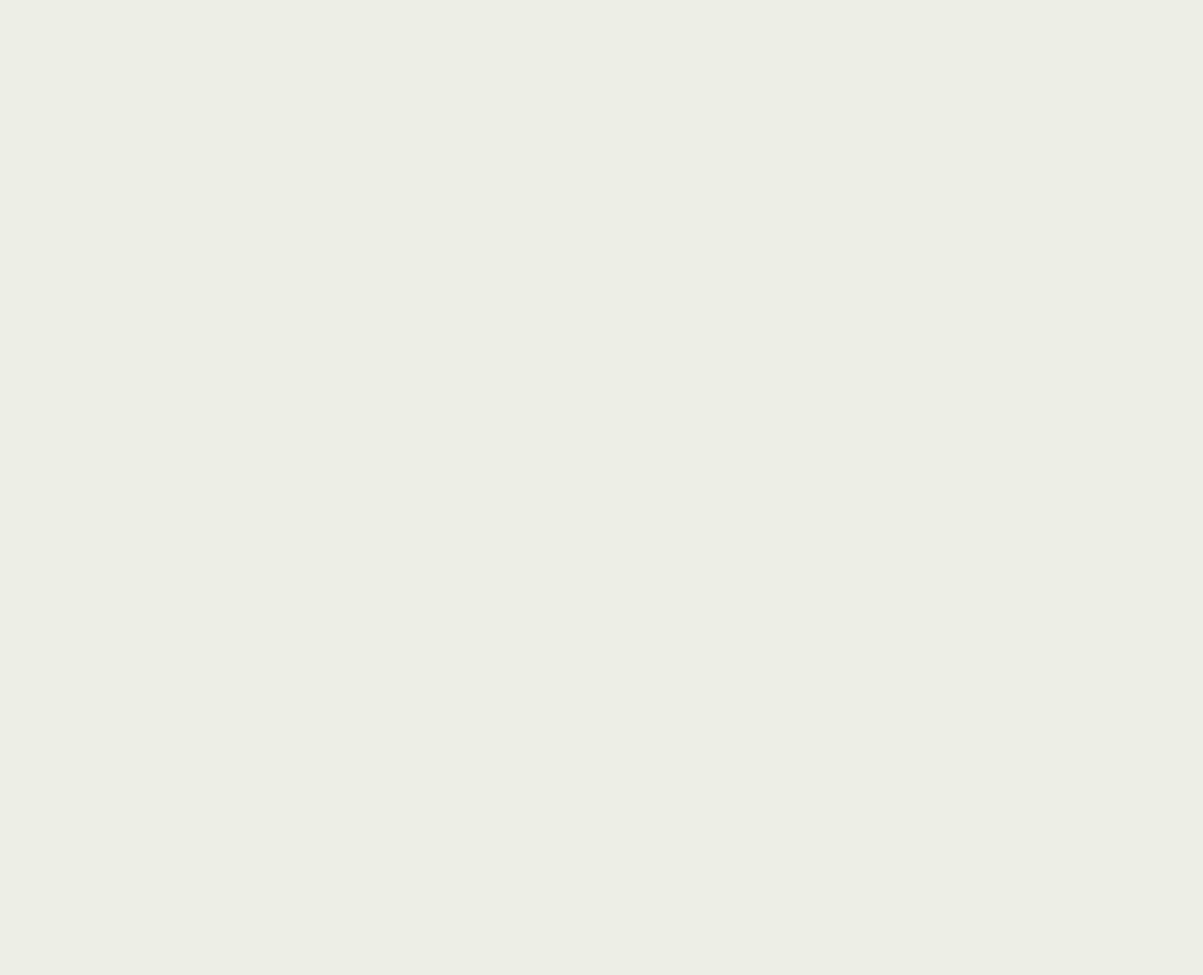
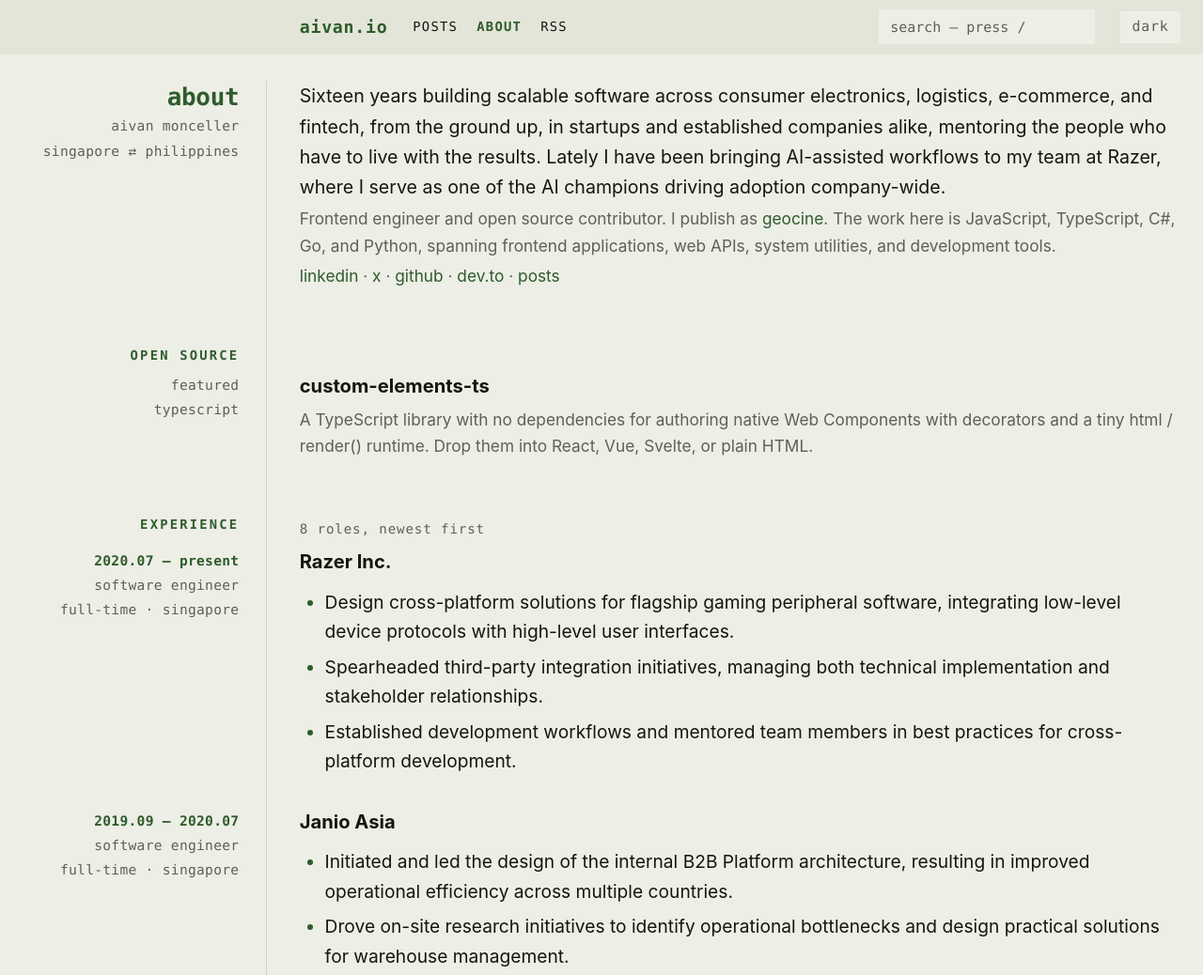
Before and after one commit to geocine/aivan.io, an Astro site: page /about in a window 1280 px wide. Before the commit this address had no page. Shown: the top 1038 px of the page at 94% size. Before the commit the page ends 800 px from the top, so only its background shows below. Built offline with nearby package versions, Linux system fonts and the light colour scheme; Astro itself is replaced by a stand-in of ours; some packages are replaced by stand-ins of ours.

Commit message:
feat: about page, brand favicon, consistent post width
- add /about/ with pinned rail identity and live section dock
- replace favicon with mono 'a' brand mark (theme-aware svg, ico, 512px png)
- update manifest name, colors, and icon; refresh legacy aivan-icon.png copies
- cap post body at 64ch on wide screens even when a post has no toc

```diff
--- a/src/layouts/BaseLayout.astro
+++ b/src/layouts/BaseLayout.astro
@@ -28,6 +28,7 @@ const metaImage = /^https?:\/\//.test(image)
 const path = Astro.url.pathname
 const navItems = [
   { href: '/', label: 'posts', current: path === '/' },
+  { href: '/about/', label: 'about', current: path.startsWith('/about') },
   { href: '/rss.xml', label: 'rss', current: false },
 ]
 ---
@@ -49,7 +50,9 @@ const navItems = [
     <meta name="twitter:image" content={metaImage} />
     <meta name="twitter:description" content={description} />
     {keywords.length > 0 && <meta name="keywords" content={keywords.join(',')} />}
-    <link rel="icon" href="/favicon.ico" />
+    <link rel="icon" href="/favicon.svg" type="image/svg+xml" />
+    <link rel="icon" href="/favicon.ico" sizes="48x48" />
+    <link rel="apple-touch-icon" href="/icon-512.png" />
     <link rel="manifest" href="/manifest.webmanifest" />
     <link rel="alternate" type="application/rss+xml" title="aivan.io RSS Feed" href="/rss.xml" />
     <script is:inline>
@@ -171,7 +174,7 @@ const navItems = [
     <footer class="foot">
       <div class="wrap">
         <div class="footbar">
-          2026 Aivan Monceller{' · '}<a href="/rss.xml">rss</a>{' · '}<a
+          2026 Aivan Monceller{' · '}<a href="/about/">about</a>{' · '}<a href="/rss.xml">rss</a>{' · '}<a
             href="https://github.com/geocine"
             rel="noopener noreferrer">github</a>
         </div>
--- /dev/null
+++ b/src/pages/about.astro
@@ -0,0 +1,239 @@
+---
+import BaseLayout from '../layouts/BaseLayout.astro'
+
+const experience = [
+  {
+    dates: '2020.07 — present',
+    role: 'software engineer',
+    meta: 'full-time · singapore',
+    org: 'Razer Inc.',
+    points: [
+      'Design cross-platform solutions for flagship gaming peripheral software, integrating low-level device protocols with high-level user interfaces.',
+      'Spearheaded third-party integration initiatives, managing both technical implementation and stakeholder relationships.',
+      'Established development workflows and mentored team members in best practices for cross-platform development.',
+    ],
+  },
+  {
+    dates: '2019.09 — 2020.07',
+    role: 'software engineer',
+    meta: 'full-time · singapore',
+    org: 'Janio Asia',
+    points: [
+      'Initiated and led the design of the internal B2B Platform architecture, resulting in improved operational efficiency across multiple countries.',
+      'Drove on-site research initiatives to identify operational bottlenecks and design practical solutions for warehouse management.',
+    ],
+  },
+  {
+    dates: '2018.12 — 2019.09',
+    role: 'software engineer',
+    meta: 'contract · singapore',
+    org: 'DBS Bank',
+    points: [
+      'Built interactive dashboards reducing data science experiment configuration time by 40%.',
+      'Developed reusable visualization components for complex datasets.',
+    ],
+  },
+  {
+    dates: '2017.05 — 2018.11',
+    role: 'software engineer',
+    meta: 'contract · singapore',
+    org: 'Standard Chartered Bank',
+    points: [
+      'Core contributor to a UI component library adopted by 3+ internal development teams.',
+      'Implemented migration strategies and conducted framework adoption workshops.',
+    ],
+  },
+  {
+    dates: '2016.06 — 2017.05',
+    role: 'software engineer',
+    meta: 'contract · singapore',
+    org: 'Singapore Institute of Manufacturing Technology',
+    points: [
+      'Architected a multi-tenant framework reducing development time by 60%.',
+      'Established technical training programs for 3+ development teams.',
+    ],
+  },
+  {
+    dates: '2011.05 — 2016.05',
+    role: 'software engineer',
+    meta: 'freelance · philippines',
+    org: 'Freelance',
+    points: [
+      'Delivered custom web and mobile solutions across retail, education, and service sectors.',
+      'Implemented scalable architectures handling varied client requirements.',
+    ],
+  },
+  {
+    dates: '2012.09 — 2015.10',
+    role: 'software engineer',
+    meta: 'full-time · philippines',
+    org: 'SHORE Solutions Inc.',
+    points: [
+      'Engineered e-commerce solutions for Australian fashion retailers with multilingual support.',
+      'Developed native mobile applications integrating with e-commerce platforms.',
+    ],
+  },
+  {
+    dates: '2010.05 — 2011.04',
+    role: 'software engineer',
+    meta: 'full-time · philippines',
+    org: 'Optimum Source Inc.',
+    points: [
+      'Built an educational platform enabling course management, enrollment, and scheduling.',
+      'Enhanced search functionality and platform performance through technical upgrades.',
+    ],
+  },
+]
+---
+
+<BaseLayout
+  title="About — aivan.io"
+  description="Aivan Monceller: frontend engineer and open source contributor, working in Singapore."
+  keywords={['aivan monceller', 'about']}
+>
+  <aside class="railpin">
+    <div class="railpin-box">
+      <span class="term">about</span>
+      <span class="rl">aivan monceller</span>
+      <span class="rl">singapore ⇄ philippines</span>
+      <span class="slab railpin-sec" id="railpin-sec">&nbsp;</span>
+    </div>
+  </aside>
+
+  <div class="row rowt">
+    <div class="gl hd hdm">
+      <h1 class="term">about</h1>
+      <span class="rl">aivan monceller</span>
+      <span class="rl">singapore ⇄ philippines</span>
+    </div>
+    <div class="gr hd">
+      <p class="def">
+        Sixteen years building scalable software across consumer electronics,
+        logistics, e-commerce, and fintech, from the ground up, in startups and
+        established companies alike, mentoring the people who have to live with
+        the results. Lately I have been bringing AI-assisted workflows to my
+        team at Razer, where I serve as one of the AI champions driving adoption
+        company-wide.
+      </p>
+      <p class="sum">
+        Frontend engineer and open source contributor. I publish as{' '}
+        <a href="https://github.com/geocine" rel="noopener noreferrer">geocine</a>.
+        The work here is JavaScript, TypeScript, C#, Go, and Python, spanning
+        frontend applications, web APIs, system utilities, and development tools.
+      </p>
+      <p class="sum">
+        <a href="https://www.linkedin.com/in/aivan/" rel="noopener noreferrer">linkedin</a>
+        {' · '}
+        <a href="https://x.com/aivandroid" rel="noopener noreferrer">x</a>
+        {' · '}
+        <a href="https://github.com/geocine" rel="noopener noreferrer">github</a>
+        {' · '}
+        <a href="https://dev.to/geocine" rel="noopener noreferrer">dev.to</a>
+        {' · '}
+        <a href="/">posts</a>
+      </p>
+    </div>
+  </div>
+
+  <div class="row rowt">
+    <div class="gl sp"><h2 class="slab">open source</h2></div>
+    <div class="gr sp"></div>
+  </div>
+
+  <div class="row">
+    <div class="gl ent">
+      <span class="rl">featured</span>
+      <span class="rl">typescript</span>
+    </div>
+    <div class="gr ent">
+      <h3 class="h2s">
+        <a href="https://geocine.github.io/custom-elements-ts/" rel="noopener noreferrer">
+          custom-elements-ts
+        </a>
+      </h3>
+      <p class="sum">
+        A TypeScript library with no dependencies for authoring native Web
+        Components with decorators and a tiny html / render() runtime. Drop them
+        into React, Vue, Svelte, or plain HTML.
+      </p>
+    </div>
+  </div>
+
+  <div class="row rowt">
+    <div class="gl sp"><h2 class="slab">experience</h2></div>
+    <div class="gr sp">
+      <span class="all">{experience.length} roles, newest first</span>
+    </div>
+  </div>
+
+  {
+    experience.map(job => (
+      <div class="row">
+        <div class="gl ent">
+          <span class="rlr">{job.dates}</span>
+          <span class="rl">{job.role}</span>
+          <span class="rl">{job.meta}</span>
+        </div>
+        <div class="gr ent">
+          <h3 class="h2s">{job.org}</h3>
+          <ul class="bl">
+            {job.points.map(point => (
+              <li>{point}</li>
+            ))}
+          </ul>
+        </div>
+      </div>
+    ))
+  }
+
+  <div class="row rowt">
+    <div class="gl sp"><h2 class="slab">education</h2></div>
+    <div class="gr sp"></div>
+  </div>
+
+  <div class="row">
+    <div class="gl ent">
+      <span class="rlr">2006 — 2010</span>
+      <span class="rl">computer science</span>
+    </div>
+    <div class="gr ent">
+      <h3 class="h2s">Far Eastern University</h3>
+      <p class="sum">Bachelor of Science, Computer Science. Graduated with honors.</p>
+    </div>
+  </div>
+</BaseLayout>
+
+<script>
+  /* the pinned rail carries a live "you are here": when a section slab
+     scrolls under the paper-backed identity box, its name docks below the
+     identity — same replacement behaviour as the post pages' section mark */
+  const dock = document.getElementById('railpin-sec')
+  const box = dock?.closest('.railpin-box')
+  const slabs = [...document.querySelectorAll('.g .gl.sp .slab')] as HTMLElement[]
+  if (dock && box && slabs.length > 0) {
+    let ticking = false
+    const update = () => {
+      ticking = false
+      /* the dock line always occupies space (nbsp when empty), so the box
+         height — and with it this threshold — never depends on the dock's
+         own content; a growing box would otherwise stale the check */
+      const limit = box.getBoundingClientRect().bottom
+      let current = ''
+      for (const slab of slabs) {
+        if (slab.getBoundingClientRect().top < limit) current = slab.textContent ?? ''
+      }
+      dock.textContent = current === '' ? '\u00A0' : current
+    }
+    window.addEventListener(
+      'scroll',
+      () => {
+        if (!ticking) {
+          ticking = true
+          requestAnimationFrame(update)
+        }
+      },
+      { passive: true }
+    )
+    update()
+  }
+</script>
--- a/src/pages/index.astro
+++ b/src/pages/index.astro
@@ -20,6 +20,7 @@ const posts = await getSortedPosts()
     <div class="gr hd">
       <p class="def">{site.description}</p>
       <p class="sum">
+        <a href="/about/">about</a>{' · '}
         <a href="https://github.com/geocine" rel="noopener noreferrer">github</a>{' · '}
         <a href="/rss.xml">rss</a>{' · '}search with <code>/</code>
       </p>
--- a/src/styles/global.css
+++ b/src/styles/global.css
@@ -351,6 +351,55 @@ main {
     display: none;
   }
 }
+/* about rail: same steadiness as the post pages, but this rail column is
+   full of scrolling content (slabs, dates), so the pinned identity rides in
+   a toc-style overlay column instead of a grid cell. The paper-backed box
+   sits exactly over the (hidden) .hdm copy at load, and rail content slides
+   away beneath it. The current section slab docks under the identity,
+   replaced as the reader scrolls past sections. */
+.railpin {
+  display: none;
+}
+@media (min-width: 721px) {
+  .railpin {
+    display: block;
+    position: absolute;
+    top: 0;
+    bottom: 0;
+    left: 1.25rem;
+    width: var(--rail);
+    pointer-events: none;
+    z-index: 2;
+  }
+  .railpin-box {
+    position: sticky;
+    /* the identity block's natural offset at load — pinned from the first
+       scrolled pixel, no visible movement */
+    top: 4.5rem;
+    pointer-events: auto;
+    background: var(--paper);
+    text-align: right;
+    padding: 0 1.5rem 0.9rem 0;
+    font: 400 0.76rem/1.8 var(--mono);
+    color: var(--dim);
+    letter-spacing: 0.02em;
+  }
+  /* paper cap above the box: passing rail content would otherwise re-emerge
+     in the strip between the header and the pinned block — this keeps it
+     hidden until it has fully left the viewport */
+  .railpin-box::before {
+    content: "";
+    position: absolute;
+    left: 0;
+    right: 0;
+    bottom: 100%;
+    height: 4.5rem;
+    background: var(--paper);
+  }
+  .railpin-sec {
+    margin-top: 0.9rem;
+  }
+}
 .rl {
   display: block;
 }
@@ -412,6 +461,13 @@ main {
 .h2s {
   margin: 0 0 0.4rem;
   font: 700 1.05rem/1.4 var(--sans);
+}
+.h2s a {
+  color: var(--ink);
+}
+.h2s a:hover {
+  color: var(--red);
+  text-decoration: none;
 }
 .crumb {
   font: 400 0.74rem/1.8 var(--mono);
@@ -773,7 +829,9 @@ code {
     left: calc(1.25rem + var(--rail) + 64ch + 1.8rem + 2.4rem);
     right: calc(100% - 1.25rem - var(--rail) - 88ch - 1.8rem);
   }
-  #page-content:has(.toc) .gr {
+  /* every post narrows to 64ch, not just posts with a contents rail, so
+     body width reads the same across articles (.poststick marks post pages) */
+  #page-content:has(.poststick) .gr {
     max-width: calc(64ch + 1.8rem);
   }
 }
```
Also changed, not shown: public/assets/aivan-icon.png, public/favicon.ico, public/favicon.svg (added), public/icon-512.png (added), public/manifest.webmanifest, src/images/aivan-icon.png.
